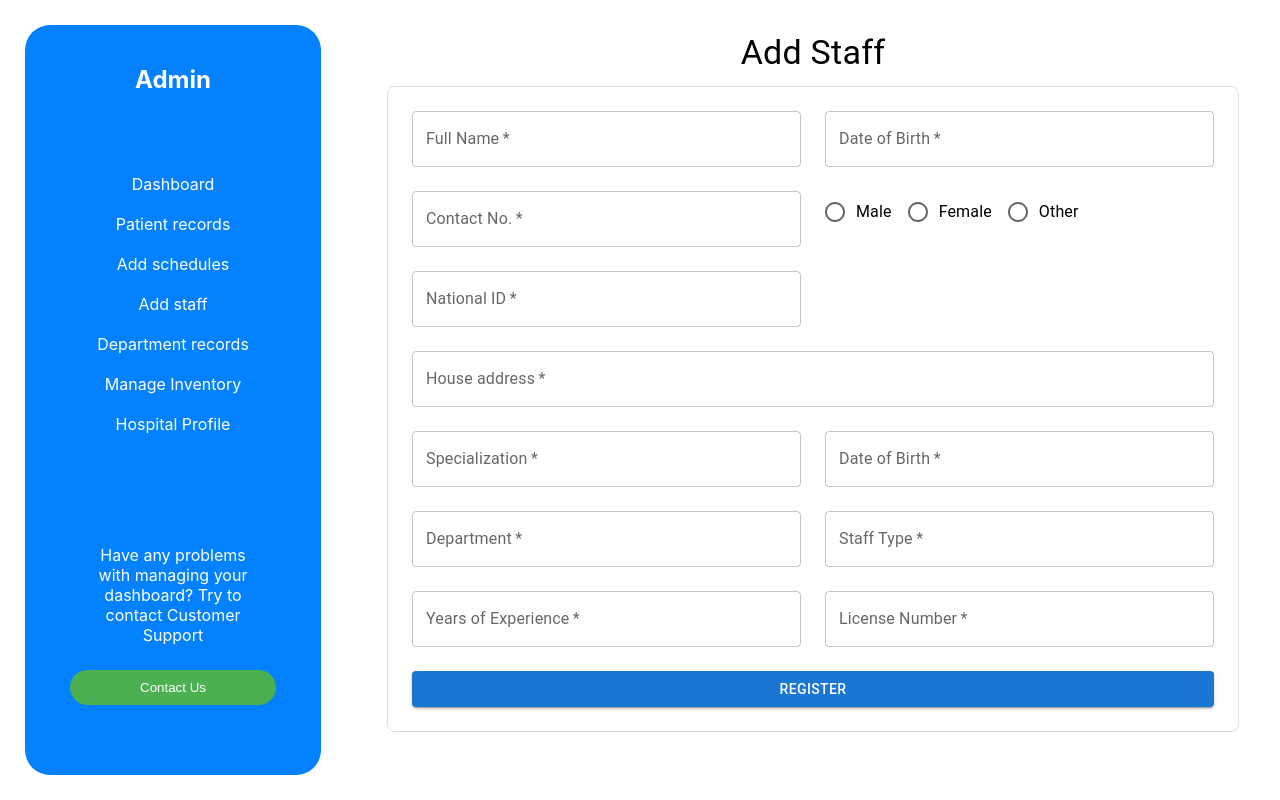
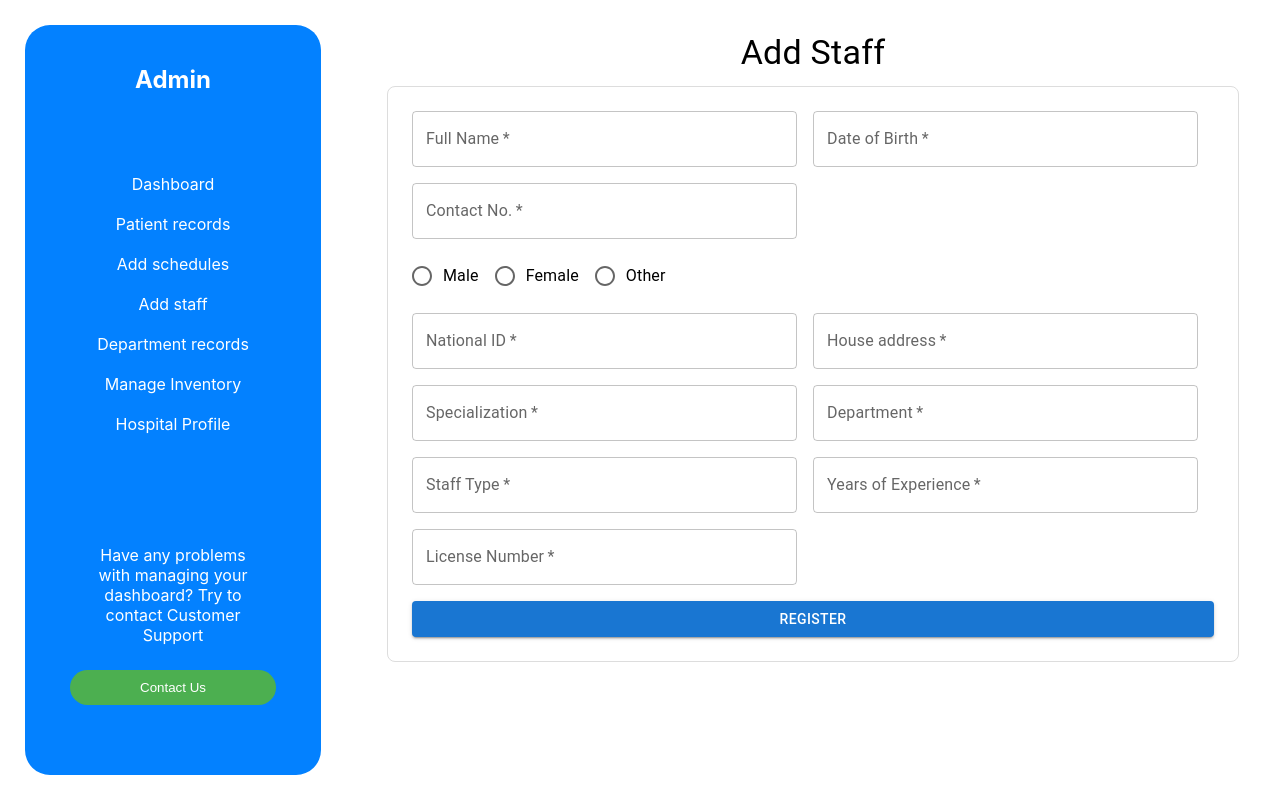
Before and after one commit to Hogwarts-Hackademy/Frontend-hospital, a React (Create React App) app: page /add-staff in a window 1280 px wide. Built offline with nearby package versions, Linux system fonts and the light colour scheme.

Commit message:
extracted constants into seprate file

```diff
--- a/src/App.jsx
+++ b/src/App.jsx
@@ -2,16 +2,16 @@ import React from "react";
 import { Route, Routes, Navigate } from "react-router-dom";
 import Login from "./pages/loginPage.jsx";
 import Dashboard from "./pages/admin/adminDashboard.jsx";
-import AddStaff from "./pages/admin/addStaff.jsx";
+import AddStaff from "./pages/admin/addStaff/addStaff.jsx";
 
 function App() {
 	return (
 		<div className="App">
 			<Routes>
-                <Route path="/" element={<Navigate to="/login" />} />
+				<Route path="/" element={<Navigate to="/login" />} />
 				<Route path="/login" element={<Login />} />
 				<Route path="/admin" element={<Dashboard />} />
-                <Route path="/add-staff" element={<AddStaff />}/>
+				<Route path="/add-staff" element={<AddStaff />} />
 			</Routes>
 		</div>
 	);
--- a/src/pages/admin/addStaff.jsx
+++ /dev/null
@@ -1,174 +0,0 @@
-import React from "react";
-import Sidebar from '../../Components/Sidebar';
-import {
-	Container,
-	TextField,
-	Grid,
-	Typography,
-	Button,
-	RadioGroup,
-	FormControlLabel,
-	Radio,
-	Box,
-} from "@mui/material";
-
-const AddStaff = () => {
-	return (
-		<div className="dashboard">
-			<Sidebar />
-
-			<Container component="main" maxWidth="md" sx={{ mt: 4 }}>
-				<Typography
-					variant="h4"
-					component="h1"
-					align="center"
-					gutterBottom>
-					Add Staff
-				</Typography>
-				<Box
-					sx={{
-						border: "1px solid #ddd",
-						borderRadius: "8px",
-						p: 3,
-					}}>
-					<form noValidate>
-						<Grid container spacing={3}>
-							<Grid item xs={12} sm={6}>
-								<TextField
-									required
-									fullWidth
-									id="fullName"
-									label="Full Name"
-									variant="outlined"
-								/>
-							</Grid>
-							<Grid item xs={12} sm={6}>
-								<TextField
-									required
-									fullWidth
-									id="dob"
-									label="Date of Birth"
-									variant="outlined"
-								/>
-							</Grid>
-							<Grid item xs={12} sm={6}>
-								<TextField
-									required
-									fullWidth
-									id="contact"
-									label="Contact No."
-									variant="outlined"
-								/>
-							</Grid>
-							<Grid item xs={12} sm={6}>
-								<RadioGroup
-									row
-									aria-label="gender"
-									name="gender">
-									<FormControlLabel
-										value="male"
-										control={<Radio />}
-										label="Male"
-									/>
-									<FormControlLabel
-										value="female"
-										control={<Radio />}
-										label="Female"
-									/>
-									<FormControlLabel
-										value="other"
-										control={<Radio />}
-										label="Other"
-									/>
-								</RadioGroup>
-							</Grid>
-							<Grid item xs={12} sm={6}>
-								<TextField
-									required
-									fullWidth
-									id="nationalId"
-									label="National ID"
-									variant="outlined"
-								/>
-							</Grid>
-							<Grid item xs={12}>
-								<TextField
-									required
-									fullWidth
-									id="address"
-									label="House address"
-									variant="outlined"
-								/>
-							</Grid>
-							<Grid item xs={12} sm={6}>
-								<TextField
-									required
-									fullWidth
-									id="specialization"
-									label="Specialization"
-									variant="outlined"
-								/>
-							</Grid>
-							<Grid item xs={12} sm={6}>
-								<TextField
-									required
-									fullWidth
-									id="dob2"
-									label="Date of Birth"
-									variant="outlined"
-								/>
-							</Grid>
-							<Grid item xs={12} sm={6}>
-								<TextField
-									required
-									fullWidth
-									id="department"
-									label="Department"
-									variant="outlined"
-								/>
-							</Grid>
-							<Grid item xs={12} sm={6}>
-								<TextField
-									required
-									fullWidth
-									id="staffType"
-									label="Staff Type"
-									variant="outlined"
-								/>
-							</Grid>
-							<Grid item xs={12} sm={6}>
-								<TextField
-									required
-									fullWidth
-									id="experience"
-									label="Years of Experience"
-									variant="outlined"
-								/>
-							</Grid>
-							<Grid item xs={12} sm={6}>
-								<TextField
-									required
-									fullWidth
-									id="licenseNumber"
-									label="License Number"
-									variant="outlined"
-								/>
-							</Grid>
-							<Grid item xs={12}>
-								<Button
-									type="submit"
-									fullWidth
-									variant="contained"
-									color="primary">
-									Register
-								</Button>
-							</Grid>
-						</Grid>
-					</form>
-				</Box>
-			</Container>
-		</div>
-	);
-};
-
-export default AddStaff;
--- /dev/null
+++ b/src/pages/admin/addStaff/addStaff.jsx
@@ -0,0 +1,87 @@
+import React from "react";
+import Sidebar from '../../../Components/Sidebar';
+import {
+	Container,
+	TextField,
+	Typography,
+	Button,
+	RadioGroup,
+	FormControlLabel,
+	Radio,
+	Box,
+} from "@mui/material";
+import formFields from './formFields.json'; // Import JSON file
+
+const AddStaff = () => {
+	return (
+		<div className="dashboard">
+			<Sidebar />
+
+			<Container component="main" maxWidth="md" sx={{ mt: 4 }}>
+				<Typography
+					variant="h4"
+					component="h1"
+					align="center"
+					gutterBottom>
+					Add Staff
+				</Typography>
+				<Box
+					sx={{
+						border: "1px solid #ddd",
+						borderRadius: "8px",
+						p: 3,
+					}}>
+					<form noValidate>
+						<Box sx={{ display: 'flex', flexWrap: 'wrap', gap: 2 }}>
+							{formFields.formFields.map((field) => (
+								<Box
+									key={field.id}
+									sx={{
+										flexBasis: field.type === 'radio' ? '100%' : 'calc(50% - 16px)',
+										minWidth: '200px',
+									}}
+								>
+									{field.type === 'radio' ? (
+										<RadioGroup
+											row
+											aria-label={field.label.toLowerCase()}
+											name={field.id}>
+											{field.options.map((option) => (
+												<FormControlLabel
+													key={option}
+													value={option}
+													control={<Radio />}
+													label={option.charAt(0).toUpperCase() + option.slice(1)}
+												/>
+											))}
+										</RadioGroup>
+									) : (
+										<TextField
+											required={field.required}
+											fullWidth
+											id={field.id}
+											label={field.label}
+											variant="outlined"
+											type={field.type}
+										/>
+									)}
+								</Box>
+							))}
+							<Box sx={{ flexBasis: '100%' }}>
+								<Button
+									type="submit"
+									fullWidth
+									variant="contained"
+									color="primary">
+									Register
+								</Button>
+							</Box>
+						</Box>
+					</form>
+				</Box>
+			</Container>
+		</div>
+	);
+};
+
+export default AddStaff;
--- /dev/null
+++ b/src/pages/admin/addStaff/formFields.json
@@ -0,0 +1,70 @@
+{
+  "formFields": [
+    {
+      "id": "fullName",
+      "label": "Full Name",
+      "type": "text",
+      "required": true
+    },
+    {
+      "id": "dob",
+      "label": "Date of Birth",
+      "type": "text",
+      "required": true
+    },
+    {
+      "id": "contact",
+      "label": "Contact No.",
+      "type": "text",
+      "required": true
+    },
+    {
+      "id": "gender",
+      "label": "Gender",
+      "type": "radio",
+      "options": ["male", "female", "other"]
+    },
+    {
+      "id": "nationalId",
+      "label": "National ID",
+      "type": "text",
+      "required": true
+    },
+    {
+      "id": "address",
+      "label": "House address",
+      "type": "text",
+      "required": true
+    },
+    {
+      "id": "specialization",
+      "label": "Specialization",
+      "type": "text",
+      "required": true
+    },
+    {
+      "id": "department",
+      "label": "Department",
+      "type": "text",
+      "required": true
+    },
+    {
+      "id": "staffType",
+      "label": "Staff Type",
+      "type": "text",
+      "required": true
+    },
+    {
+      "id": "experience",
+      "label": "Years of Experience",
+      "type": "number",
+      "required": true
+    },
+    {
+      "id": "licenseNumber",
+      "label": "License Number",
+      "type": "text",
+      "required": true
+    }
+  ]
+}
```
